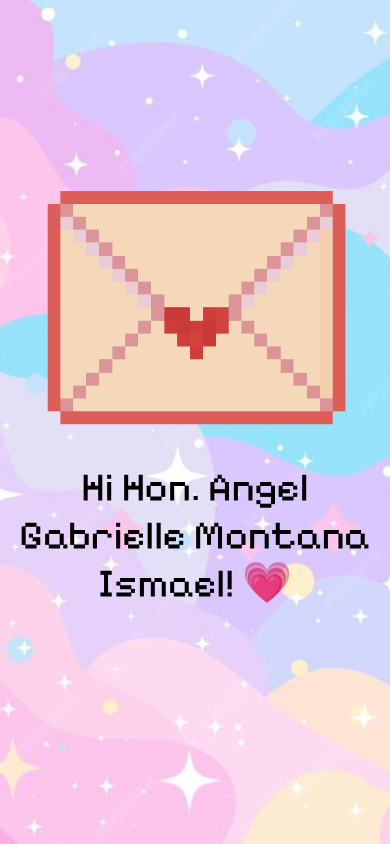
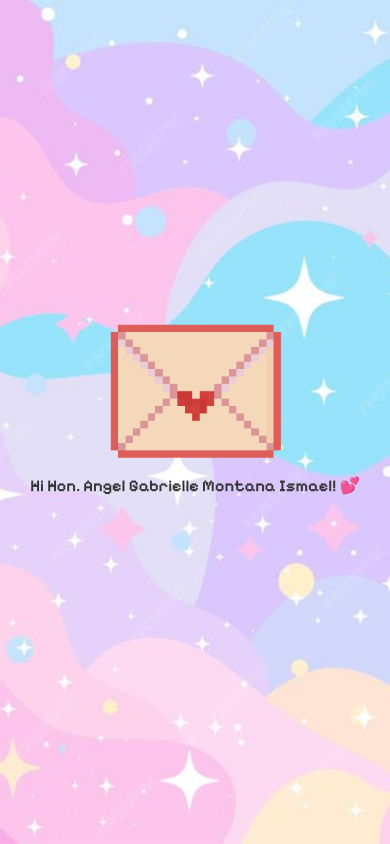
Before and after one commit to vinceandrew21/angel-valentines, a plain HTML site: page index.html in a window 390 px wide. Drawn offline with Linux system fonts and the light colour scheme; a web font is replaced by a local one.

Commit message:
Add files via upload

```diff
--- a/index.html
+++ b/index.html
@@ -9,7 +9,7 @@
     <link rel="preconnect" href="https://fonts.googleapis.com" />
     <link rel="preconnect" href="https://fonts.gstatic.com" crossorigin />
     <link
-      href="https://fonts.googleapis.com/css2?family=Aldrich&family=Pixelify+Sans:wght@400..700&display=swap"
+      href="https://fonts.googleapis.com/css2?family=Aldrich&family=Nunito:wght@400;600;700&family=Pixelify+Sans:wght@400..700&display=swap"
       rel="stylesheet"
     />
     <title>Document</title>
@@ -18,7 +18,7 @@
     <!-- Envelope Screen -->
     <div id="envelope-container">
       <img src="envelope.png" alt="Envelope" id="envelope" />
-      <p>Hi Hon. Angel Gabrielle Montana Ismael! &#128151</p>
+      <p class="greeting">Hi Hon. Angel Gabrielle Montana Ismael! 💕</p>
     </div>
 
     <!-- Letter Screen -->
--- a/style.css
+++ b/style.css
@@ -204,6 +204,42 @@ body {
 
 #envelope-container p {
   font-size: 40px;
+  white-space: nowrap;
+}
+
+/* Mobile: envelope screen like reference (centered, pastel bg, rounded greeting) */
+@media (max-width: 768px) {
+  body {
+    min-height: 100vh;
+    min-height: 100dvh;
+  }
+
+  #envelope-container {
+    display: flex;
+    flex-direction: column;
+    align-items: center;
+    justify-content: center;
+    text-align: center;
+    padding: 1.5rem;
+    max-width: 100%;
+    box-sizing: border-box;
+    transform: translateY(-4%);
+  }
+
+  #envelope-container .greeting {
+    font-size: clamp(0.95rem, 4.2vw, 2.25rem);
+    font-weight: 600;
+    color: #333;
+    margin: 1.25rem 0 0;
+    line-height: 1.4;
+    padding: 0 0.5rem;
+    white-space: nowrap;
+  }
+
+  #envelope {
+    width: min(160px, 42vw);
+    max-width: 160px;
+  }
 }
 
 /* Cat */
```
